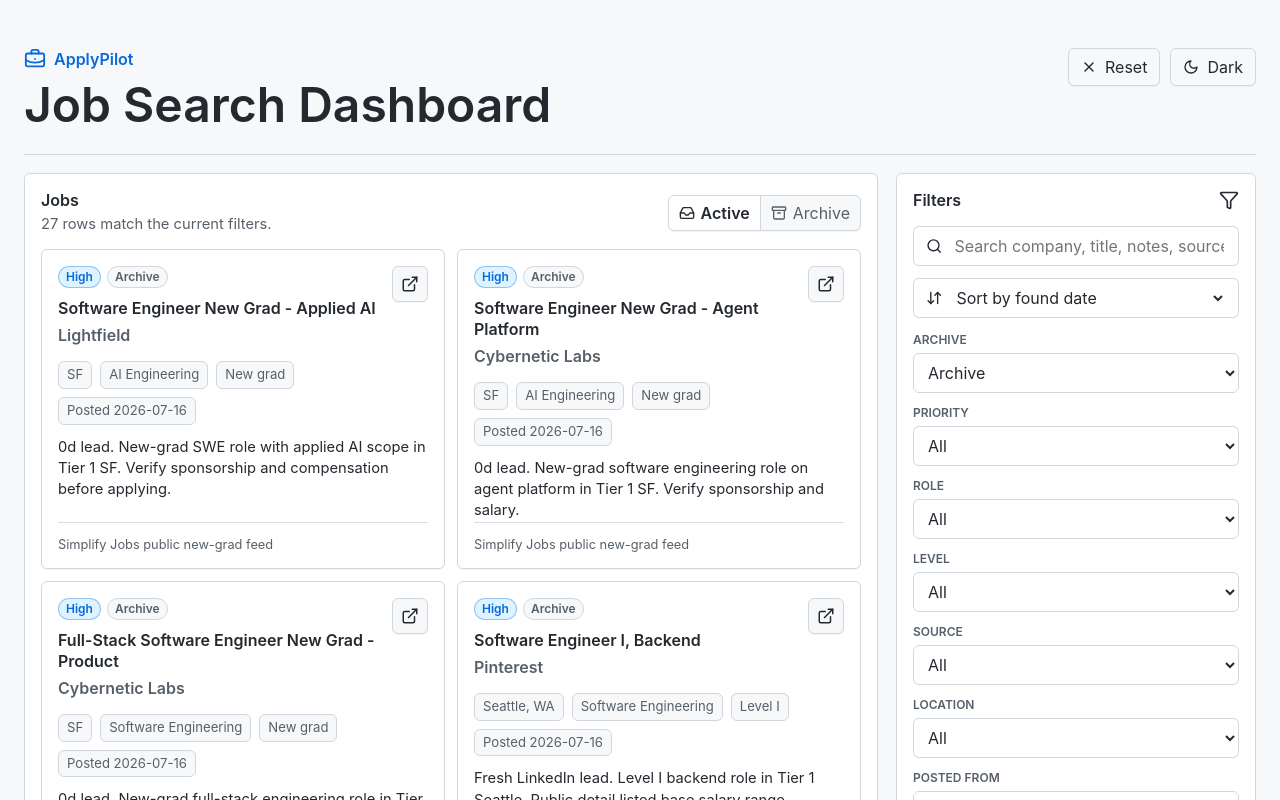
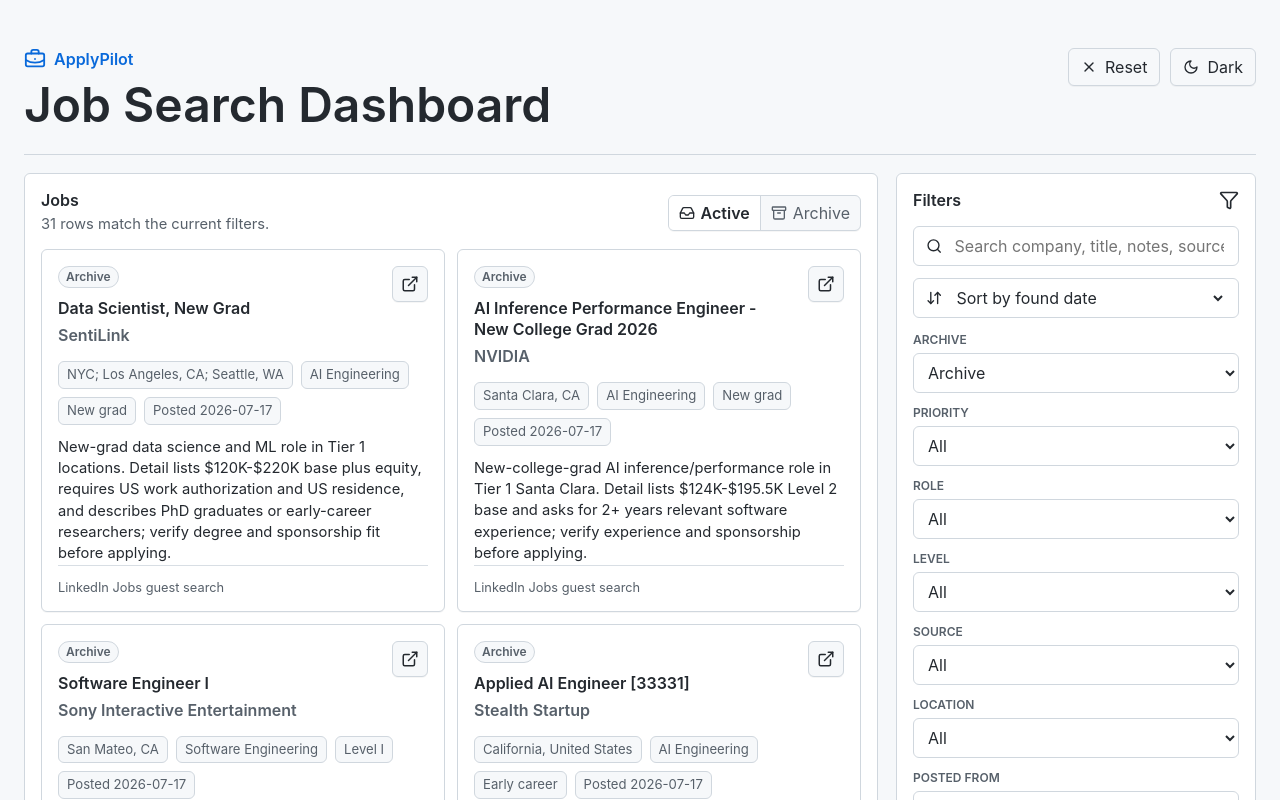
Before and after one commit to EleanorLiu12/applypilot-private, a React (Vite) app in the folder dashboard-ui/: page / in a window 1280 px wide. Shown: the top 800 px of the page. Built offline with nearby package versions, Linux system fonts and the light colour scheme.

Commit message:
Update leads from refreshed search

```diff
--- a/dashboard-ui/src/App.tsx
+++ b/dashboard-ui/src/App.tsx
@@ -153,6 +153,14 @@
   return new Intl.NumberFormat('en-US').format(value);
 }
 
+function cleanCardNote(note: string) {
+  return note
+    .replace(/^(Fresh\s+)?\d+d\s+lead\.\s*/i, '')
+    .replace(/^Fresh\s+(LinkedIn|Built In|Simplify|Google|YC|Handshake)\s+lead\.\s*/i, '')
+    .replace(/^Built In\s+entry-level\s+listing\.\s*/i, '')
+    .trim();
+}
+
 function SelectControl({ label, value, options, onChange }: { label: string; value: string; options: string[]; onChange: (value: string) => void }) {
   const optionLabel = (option: string) => option === 'Applied' ? 'Archived' : option === 'Not applied' ? 'Archive' : option;
 
@@ -177,7 +185,6 @@
       <div className="job-main">
         <div>
           <div className="job-eyebrow">
-            <span className={`priority priority-${job.priority.toLowerCase()}`}>{job.priority || 'Unranked'}</span>
             <button
               className={`chip-button applied-toggle${applied ? ' is-applied' : ''}`}
               type="button"
@@ -197,7 +204,7 @@
       <div className="job-meta">
         {metaItems.map((item) => <span key={item}>{item}</span>)}
       </div>
-      {(job.notes || job.skip_reason || job.blocker) && <p className="job-note">{job.skip_reason || job.blocker || job.notes}</p>}
+      {(job.notes || job.skip_reason || job.blocker) && <p className="job-note">{cleanCardNote(job.skip_reason || job.blocker || job.notes)}</p>}
       <div className="job-footer"><span>{job.source}</span>{job.next_action && <span>{job.next_action}</span>}</div>
     </article>
   );
--- a/dashboard-ui/src/data/dashboardData.ts
+++ b/dashboard-ui/src/data/dashboardData.ts
@@ -1,6 +1,6 @@
 // Generated by scripts/sync-data.mjs. Do not edit by hand.
 export const dashboardData = {
-  "generatedAt": "2026-07-17T21:53:28.261Z",
+  "generatedAt": "2026-07-17T22:00:43.099Z",
   "jobPool": [
     {
       "date_found": "2026-07-14",
@@ -780,6 +780,196 @@
       "blocker": "",
       "next_action": "No action",
       "notes": "LinkedIn card says Pat Kelly Engineering, but public detail body repeatedly references Notion and Notion recruiting collection. Skipped as non-source-of-truth/ambiguous repost."
+    },
+    {
+      "date_found": "2026-07-17",
+      "company": "SentiLink",
+      "job_title": "Data Scientist, New Grad",
+      "role_family": "AI Engineering",
+      "level": "New grad",
+      "location": "NYC; Los Angeles, CA; Seattle, WA",
+      "remote_policy": "Unspecified",
+      "source": "LinkedIn Jobs guest search",
+      "job_url": "https://www.linkedin.com/jobs/view/data-scientist-new-grad-at-sentilink-4404995783",
+      "posted_date": "2026-07-17",
+      "priority": "High",
+      "status": "Pending",
+      "resume_variant": "/Users/kejunliu/Downloads/resume/Liu_Kejun_Resume_2026.md",
+      "skip_reason": "",
+      "blocker": "",
+      "next_action": "",
+      "notes": "New-grad data science and ML role in Tier 1 locations. Detail lists $120K-$220K base plus equity, requires US work authorization and US residence, and describes PhD graduates or early-career researchers; verify degree and sponsorship fit before applying."
+    },
+    {
+      "date_found": "2026-07-17",
+      "company": "NVIDIA",
+      "job_title": "AI Inference Performance Engineer - New College Grad 2026",
+      "role_family": "AI Engineering",
+      "level": "New grad",
+      "location": "Santa Clara, CA",
+      "remote_policy": "Unspecified",
+      "source": "LinkedIn Jobs guest search",
+      "job_url": "https://www.linkedin.com/jobs/view/ai-inference-performance-engineer-new-college-grad-2026-at-nvidia-4424327361",
+      "posted_date": "2026-07-17",
+      "priority": "High",
+      "status": "Pending",
+      "resume_variant": "/Users/kejunliu/Downloads/resume/Liu_Kejun_Resume_2026.md",
+      "skip_reason": "",
+      "blocker": "",
+      "next_action": "",
+      "notes": "New-college-grad AI inference/performance role in Tier 1 Santa Clara. Detail lists $124K-$195.5K Level 2 base and asks for 2+ years relevant software experience; verify experience and sponsorship before applying."
+    },
+    {
+      "date_found": "2026-07-17",
+      "company": "Sony Interactive Entertainment",
+      "job_title": "Software Engineer I",
+      "role_family": "Software Engineering",
+      "level": "Level I",
+      "location": "San Mateo, CA",
+      "remote_policy": "Unspecified",
+      "source": "LinkedIn Jobs guest search",
+      "job_url": "https://www.linkedin.com/jobs/view/software-engineer-i-at-sony-interactive-entertainment-4438791117",
+      "posted_date": "2026-07-17",
+      "priority": "High",
+      "status": "Pending",
+      "resume_variant": "/Users/kejunliu/Downloads/resume/Liu_Kejun_Resume_2026.md",
+      "skip_reason": "",
+      "blocker": "",
+      "next_action": "",
+      "notes": "SWE I role in Tier 1 Bay Area. Detail lists $137.3K-$205.9K base and no hard citizenship or clearance wording was visible; verify sponsorship before applying."
+    },
+    {
+      "date_found": "2026-07-17",
+      "company": "Stealth Startup",
+      "job_title": "Applied AI Engineer [33331]",
+      "role_family": "AI Engineering",
+      "level": "Early career",
+      "location": "California, United States",
+      "remote_policy": "Unspecified",
+      "source": "LinkedIn Jobs guest search",
+      "job_url": "https://www.linkedin.com/jobs/view/applied-ai-engineer-33331-at-stealth-startup-4439215505",
+      "posted_date": "2026-07-17",
+      "priority": "Medium",
+      "status": "Pending",
+      "resume_variant": "/Users/kejunliu/Downloads/resume/Liu_Kejun_Resume_2026.md",
+      "skip_reason": "",
+      "blocker": "",
+      "next_action": "",
+      "notes": "Applied AI title in California. Detail emphasizes LLM and multimodal model development but did not expose salary, sponsorship, or seniority; verify before applying."
+    },
+    {
+      "date_found": "2026-07-17",
+      "company": "Acrisure",
+      "job_title": "Software Engineer I",
+      "role_family": "Software Engineering",
+      "level": "Level I",
+      "location": "Austin, TX; Uniondale, NY; Atlanta, GA; Grand Rapids, MI",
+      "remote_policy": "Onsite",
+      "source": "Simplify Jobs public new-grad feed; LinkedIn Jobs guest search",
+      "job_url": "https://www.linkedin.com/jobs/view/software-engineer-i-at-acrisure-4441946844",
+      "posted_date": "2026-07-17",
+      "priority": "Low",
+      "status": "Skipped",
+      "resume_variant": "/Users/kejunliu/Downloads/resume/Liu_Kejun_Resume_2026.md",
+      "skip_reason": "Posting says employer is not able to sponsor visas",
+      "blocker": "",
+      "next_action": "No action",
+      "notes": "Strong Austin/TX and SDE1 signal, but public detail explicitly says the employer is not able to sponsor visas for this position."
+    },
+    {
+      "date_found": "2026-07-17",
+      "company": "Esri",
+      "job_title": "Software Engineer I - Front-End Engineer for ArcGIS Enterprise",
+      "role_family": "Software Engineering",
+      "level": "Level I",
+      "location": "Redlands, CA",
+      "remote_policy": "Unspecified",
+      "source": "LinkedIn Jobs guest search",
+      "job_url": "https://www.linkedin.com/jobs/view/software-engineer-i-front-end-engineer-for-arcgis-enterprise-at-esri-4442164645",
+      "posted_date": "2026-07-17",
+      "priority": "Low",
+      "status": "Skipped",
+      "resume_variant": "/Users/kejunliu/Downloads/resume/Liu_Kejun_Resume_2026.md",
+      "skip_reason": "Listed compensation lower bound below 120000 USD",
+      "blocker": "",
+      "next_action": "No action",
+      "notes": "Front-end SWE I role in California, but public detail lists $79,040-$133,016 base, below the salary floor."
+    },
+    {
+      "date_found": "2026-07-17",
+      "company": "Venture Up",
+      "job_title": "Machine Learning Engineer",
+      "role_family": "AI Engineering",
+      "level": "Unspecified",
+      "location": "San Francisco, CA",
+      "remote_policy": "Onsite",
+      "source": "LinkedIn Jobs guest search",
+      "job_url": "https://www.linkedin.com/jobs/view/machine-learning-engineer-at-venture-up-4441984956",
+      "posted_date": "2026-07-17",
+      "priority": "Low",
+      "status": "Skipped",
+      "resume_variant": "/Users/kejunliu/Downloads/resume/Liu_Kejun_Resume_2026.md",
+      "skip_reason": "US citizens only and no visa sponsorship",
+      "blocker": "",
+      "next_action": "No action",
+      "notes": "ML/LLM role in San Francisco with high salary, but public detail says onsite US citizens only and visa sponsorship is not available."
+    },
+    {
+      "date_found": "2026-07-17",
+      "company": "Everpure",
+      "job_title": "Software Engineer Grad",
+      "role_family": "Software Engineering",
+      "level": "New grad",
+      "location": "Santa Clara, CA",
+      "remote_policy": "Unspecified",
+      "source": "LinkedIn Jobs guest search",
+      "job_url": "https://www.linkedin.com/jobs/view/software-engineer-grad-at-everpure-4414775942",
+      "posted_date": "2026-07-17",
+      "priority": "Low",
+      "status": "Skipped",
+      "resume_variant": "/Users/kejunliu/Downloads/resume/Liu_Kejun_Resume_2026.md",
+      "skip_reason": "Listed compensation lower bound below 120000 USD",
+      "blocker": "",
+      "next_action": "No action",
+      "notes": "Graduate SWE role in Tier 1 Santa Clara, but public detail lists $119K-$179K base, below the salary floor."
+    },
+    {
+      "date_found": "2026-07-17",
+      "company": "CoreWeave",
+      "job_title": "Software Engineer, Inference AI/ML",
+      "role_family": "AI Engineering",
+      "level": "Early career",
+      "location": "Sunnyvale, CA; Bellevue, WA",
+      "remote_policy": "Unspecified",
+      "source": "LinkedIn Jobs guest search",
+      "job_url": "https://www.linkedin.com/jobs/view/software-engineer-inference-ai-ml-at-coreweave-4347121472",
+      "posted_date": "2026-07-17",
+      "priority": "Low",
+      "status": "Skipped",
+      "resume_variant": "/Users/kejunliu/Downloads/resume/Liu_Kejun_Resume_2026.md",
+      "skip_reason": "Export-control/U.S. person wording and salary lower bound below 120000 USD",
+      "blocker": "",
+      "next_action": "No action",
+      "notes": "AI/ML inference role in Tier 1 locations, but public detail includes U.S. person/export-control eligibility wording and lists $92K-$135K base, below the salary floor."
+    },
+    {
+      "date_found": "2026-07-17",
+      "company": "Arizent",
+      "job_title": "Data & AI Engineer",
+      "role_family": "AI Engineering",
+      "level": "Early career",
+      "location": "New York City Metropolitan Area",
+      "remote_policy": "Unspecified",
+      "source": "LinkedIn Jobs guest search",
+      "job_url": "https://www.linkedin.com/jobs/view/data-ai-engineer-at-arizent-4442145436",
+      "posted_date": "2026-07-17",
+      "priority": "Low",
+      "status": "Skipped",
+      "resume_variant": "/Users/kejunliu/Downloads/resume/Liu_Kejun_Resume_2026.md",
+      "skip_reason": "Listed compensation lower bound below 120000 USD",
+      "blocker": "",
+      "next_action": "No action",
+      "notes": "Data and agentic AI role in NYC metro, but public detail lists $100K-$125K base, below the salary floor."
     }
   ],
   "applicationLog": [],
@@ -820,6 +1010,18 @@
       "top_sources": "Simplify Jobs public new-grad feed; LinkedIn Jobs guest search; Built In entry-level pages; YC Work at a Startup role pages; Handshake; Welcome to the Jungle/Otta; Google search",
       "summary": "",
       "user_actions_needed": "Review pending leads before any application attempt; verify sponsorship, salary, degree requirements, and any experience mismatch on direct postings."
+    },
+    {
+      "date": "2026-07-17",
+      "found_count": "10",
+      "submitted_count": "0",
+      "skipped_count": "6",
+      "blocked_count": "0",
+      "needs_user_count": "0",
+      "pending_count": "4",
+      "top_sources": "Simplify/Coder Quad new-grad feed; LinkedIn Jobs guest search; LinkedIn public detail pages",
+      "summary": "Lead-finding-only batch added 10 rows: 4 pending AI/SWE leads and 6 skipped rows under sponsorship, salary, export-control, and level filters. No application flows were opened and no submissions were made.",
+      "user_actions_needed": "Review pending Sony, NVIDIA, SentiLink, and Stealth Applied AI leads; verify sponsorship, degree/experience fit, salary if missing, and any exact graduation-date questions before applying."
     }
   ],
   "blockerQueue": [],
```
Also changed, not shown: 2 other files (tests, documents, lock files or other folders).
